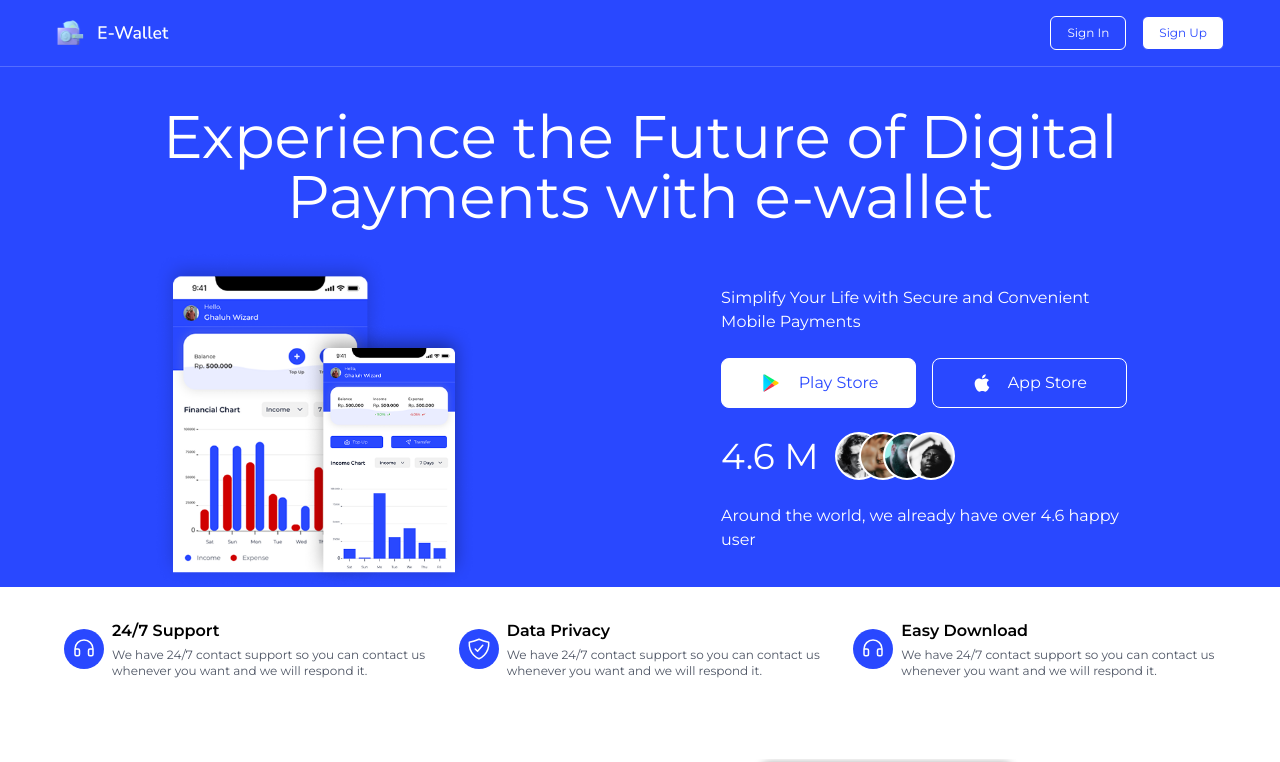
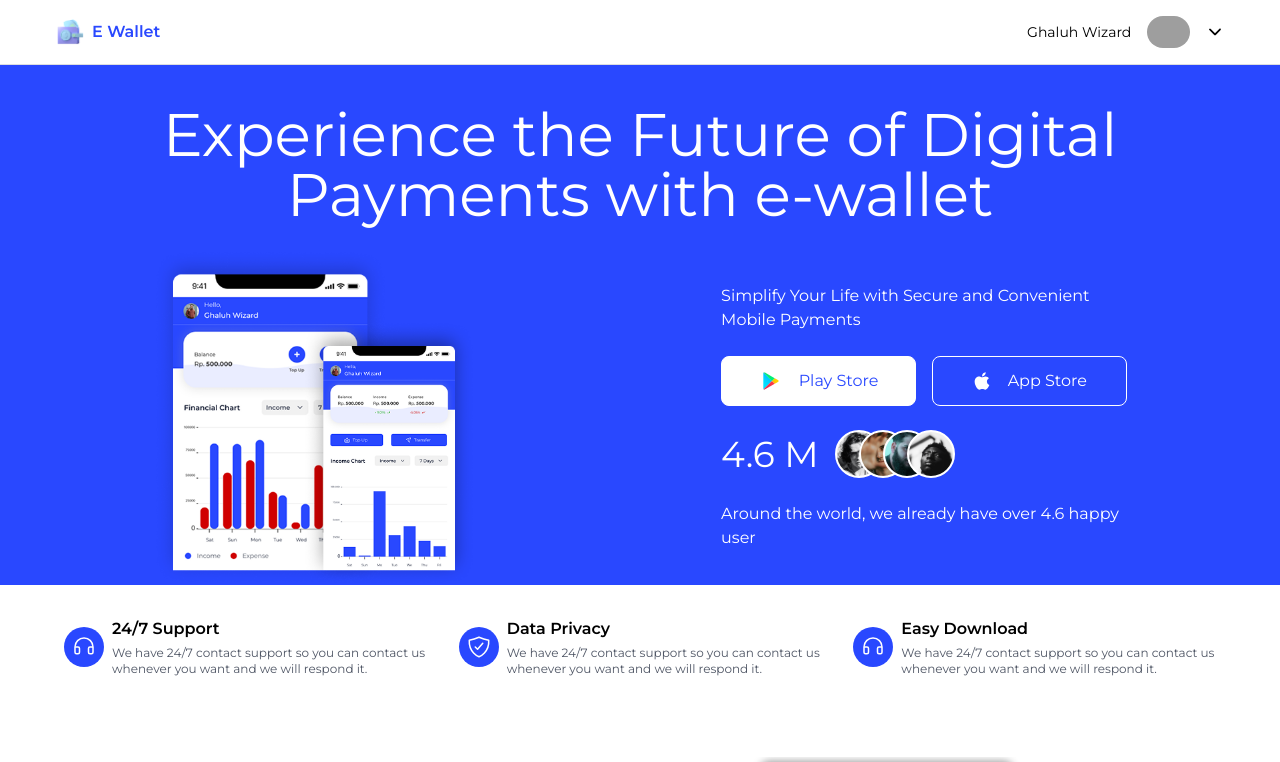
Before and after one commit to MGT06/e-wallet_frontend, a React (Vite) app: page /home in a window 1280 px wide. Shown: the top 762 px of the page. Built offline with nearby package versions, Linux system fonts and the light colour scheme; grey boxes are pictures that could not be loaded.

Commit message:
feat: add logic to navbar for guess and user

```diff
--- a/src/components/Navbar.jsx
+++ b/src/components/Navbar.jsx
@@ -1,26 +1,45 @@
 import { Link } from "react-router";
 
-import logo from "../assets/e-wallet_logo.svg";
 import { CgClose, CgMenuRightAlt } from "react-icons/cg";
-import { useState } from "react";
+import { useEffect, useState } from "react";
+import { IoIosArrowDown, IoIosArrowUp } from "react-icons/io";
+import { FiEdit } from "react-icons/fi";
+import { BiLogOut } from "react-icons/bi";
 
 const Navbar = () => {
+  const [user, setUser] = useState(false);
+
   const [navOpen, setNavOpen] = useState(false);
 
   const handleClick = () => {
     setNavOpen(!navOpen);
   };
 
+  useEffect(() => {
+    (() => {
+      setUser({
+        name: "Ghaluh Wizard",
+        img_url:
+          "https://www.gravatar.com/avatar/2c7d99fe281ecd3bcd65ab915bac6dd5?s=250",
+      });
+    })();
+  }, []);
+
   return (
-    <header className="hidden lg:block bg-primary border-b border-white/20 sticky top-0 left-0 right-0 z-50">
+    <header
+      className={`${user ? "lg:bg-white hidden lg:block" : "bg-primary"} bg-primary lg:block border-b border-dark-gray/20 sticky top-0 left-0 right-0 z-50`}
+    >
       <div className="container flex items-center justify-between">
         <h1>
-          <Link to="/">
-            <img className="h-7" src={logo} alt="e-wallet_logo" />
+          <Link to="/" className="flex gap-2 items-center">
+            <img className="h-7" src="./LOGO.png" alt="e-wallet_logo" />
+            <p className="font-semibold text-primary">E Wallet</p>
           </Link>
         </h1>
         <nav className="hidden md:block">
-          <ul className="flex items-center gap-4 text-xs">
+          <ul
+            className={`${user ? "hidden" : "flex"} items-center gap-4 text-xs`}
+          >
             <li className="text-white border py-2 px-4 rounded-md hover:shadow-lg hover:opacity-90">
               <Link to="/login">Sign In</Link>
             </li>
@@ -28,6 +47,42 @@ const Navbar = () => {
               <Link to="/register">Sign Up</Link>
             </li>
           </ul>
+          <div
+            className={`${user ? "flex" : "hidden"} items-center gap-4 text-xs relative`}
+          >
+            <p className="text-sm">Ghaluh Wizard</p>
+            <img
+              className="h-8 rounded-full"
+              src={user?.img_url}
+              alt="user-img"
+            />
+            <IoIosArrowUp
+              onClick={() => setNavOpen(!navOpen)}
+              className={`${navOpen ? "block" : "hidden"} cursor-pointer text-lg`}
+            />
+            <IoIosArrowDown
+              onClick={() => setNavOpen(!navOpen)}
+              className={`${navOpen ? "hidden" : "block"} cursor-pointer text-lg`}
+            />
+            <div
+              className={`${navOpen ? "opacity-100" : "opacity-0"} p-3 absolute right-0 top-14 grid gap-4 bg-white z-50 w-50 rounded-lg shadow-lg transition-all ease-in-out`}
+            >
+              <Link
+                to="/profile"
+                className="py-3 px-4 rounded-lg bg-primary text-white flex items-center gap-2 hover:opacity-90"
+              >
+                <FiEdit className="text-sm" />
+                Profile
+              </Link>
+              <button
+                type="button"
+                className="py-3 px-4 rounded-lg text-red flex items-center gap-2 cursor-pointer text-left hover:opacity-60"
+              >
+                <BiLogOut className="text-sm" />
+                Logout
+              </button>
+            </div>
+          </div>
         </nav>
         <nav className="md:hidden">
           <div
```
